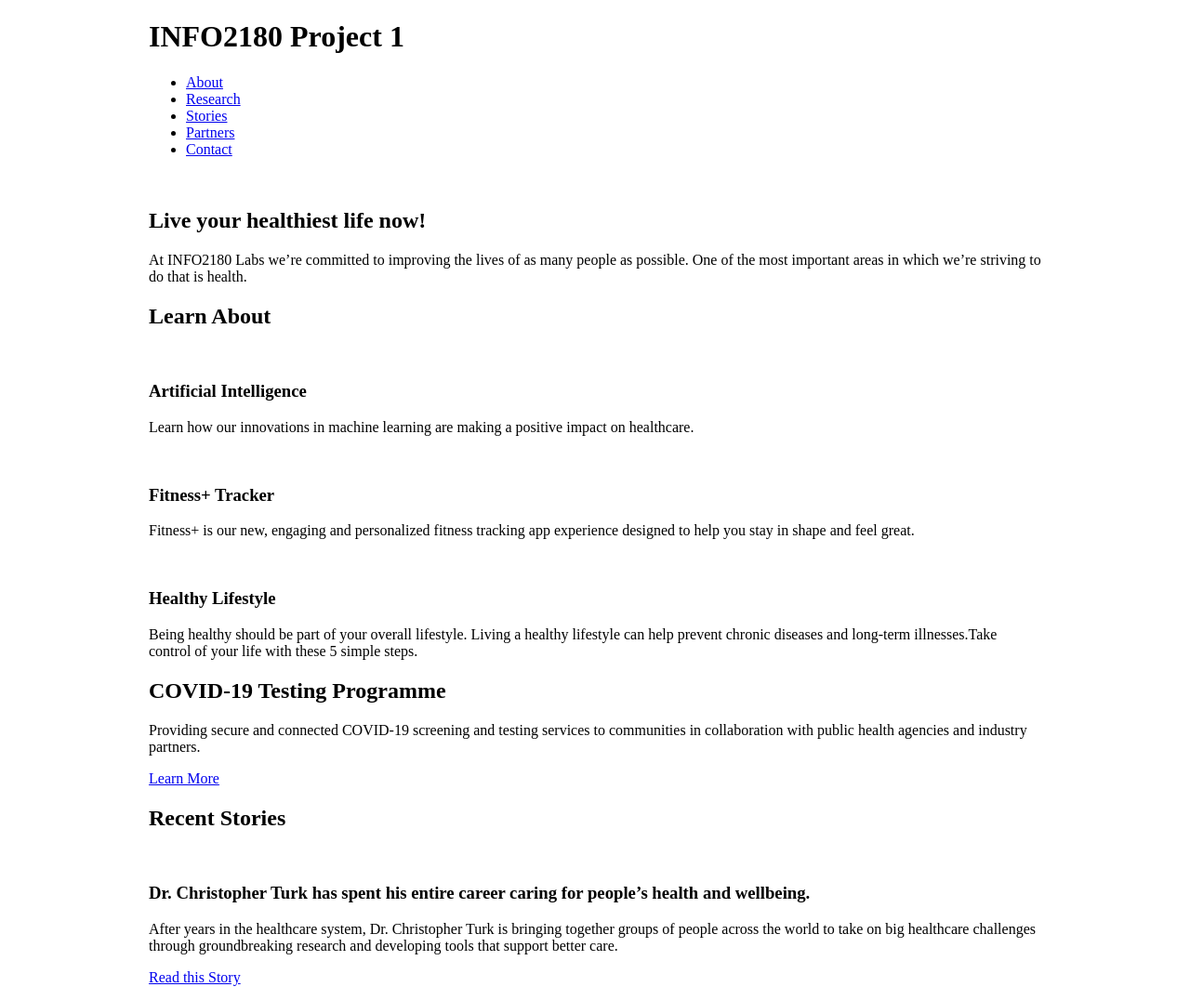
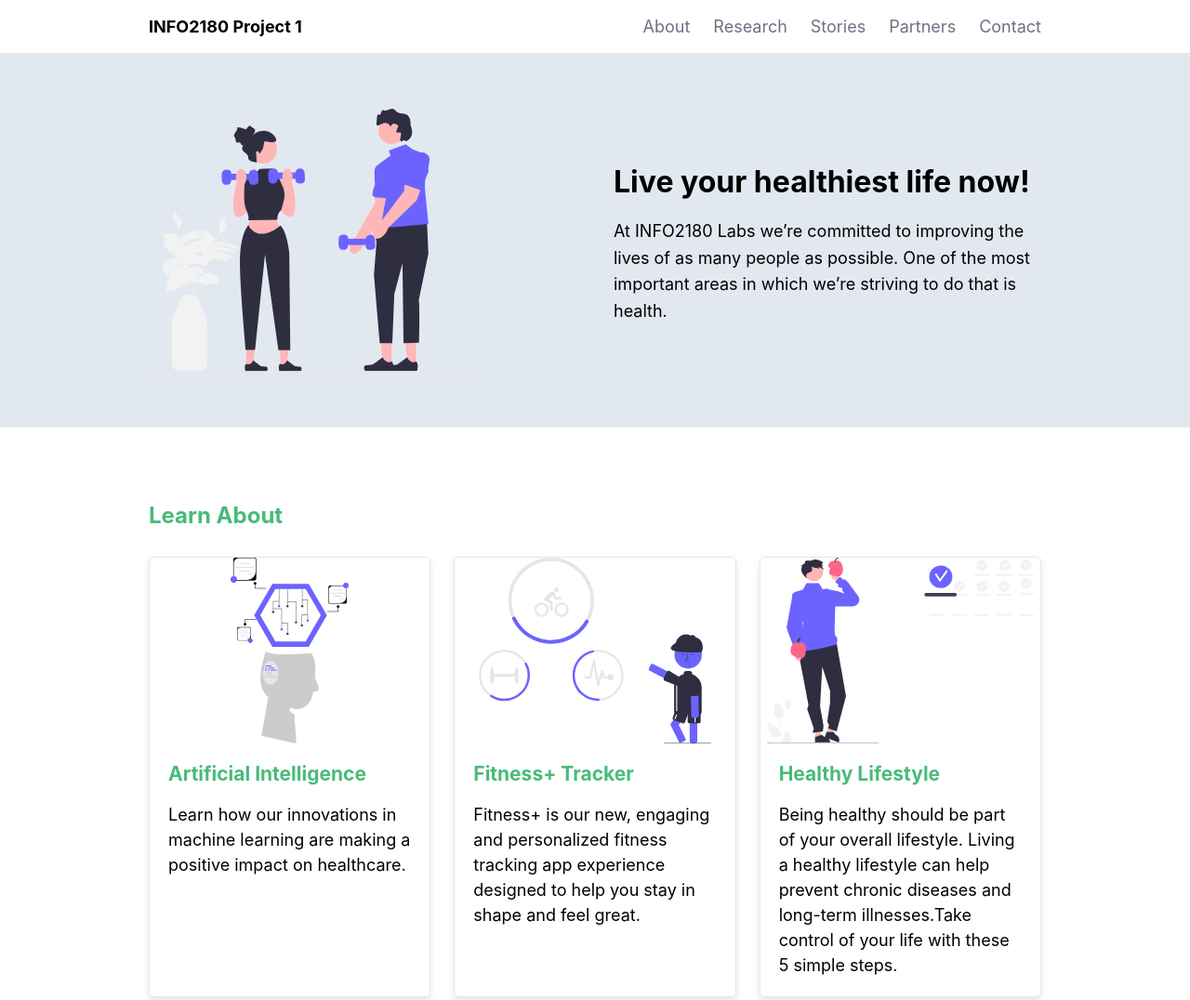
Before and after one commit to ZeelaKing21/info2180-project1, a plain HTML site: page index.html in a window 1280 px wide. Shown: the top 1076 px of the page at 93% size. Drawn offline with Linux system fonts and the light colour scheme.

Commit message:
Styled hero, cards and testing sections

```diff
--- a/index.html
+++ b/index.html
@@ -26,7 +26,8 @@
         <section class="overview-hero">
             <div class="container">
                 <div class="overview-hero-image">
-                    <img src="#" alt="">
+                    <img src="images/undraw_personal-trainer_bqkg.svg"
+                     alt="Personal trainer fitness illustration">
                 </div>
                 <div class="overview-hero-text">
                     <h2>Live  your healthiest life now!</h2>
@@ -39,21 +40,24 @@
                 <h2>Learn About</h2>
                 <div class="cards">
                     <div class="card">
-                        <img src="#" alt="">
+                        <img src="images/artificial-intelligence.svg"
+                        alt="Artificial intelligence illustration">
                         <div class="card-body">
                             <h3>Artificial Intelligence</h3>
                             <p>Learn how our innovations in machine learning are making a positive impact on healthcare.</p>
                         </div>
                     </div>
                     <div class="card">
-                        <img src="#" alt="">
+                        <img src="images/fitness-tracker.svg"
+                        alt="Fitness tracker illustration">
                         <div class="card-body">
                             <h3>Fitness+ Tracker</h3>
                             <p>Fitness+ is our new, engaging and personalized fitness tracking app experience designed to help you stay in shape and feel great.</p>
                         </div>
                     </div>
                     <div class="card">
-                        <img src="#" alt="">
+                        <img src="images/healthy-lifestyle.svg"
+                        alt="Healthy lifestyle illustration">
                         <div class="card-body">
                             <h3>Healthy Lifestyle</h3>
                             <p>Being healthy should be part of your overall lifestyle. Living a healthy lifestyle can help prevent chronic diseases and long-term illnesses.Take control of your life with these 5 simple steps.</p>
--- a/styles.css
+++ b/styles.css
@@ -1,7 +1,11 @@
-/* Add your CSS to this file */
+
+/* General Styles */
 body {
     margin: 0;
-    font-size: 16px;
+    font-size: 18px;
+    font-family: -apple-system, BlinkMacSystemFont,
+        "Segoe UI", Roboto, "Helvetica Neue",
+        Arial, "Noto Sans", sans-serif;
 }
 
 .container {
@@ -9,3 +13,182 @@ body {
     max-width: 960px;
     width: 100%;
 }
+
+/* Header and Navigation */
+header {
+    background-color: white;
+    font-size: 18px;
+}
+
+header .container {
+    display: flex;
+    justify-content: space-between;
+    align-items: center;
+}
+
+header h1 {
+    font-size: 18px;
+}
+
+nav ul {
+    display: flex;
+    list-style: none;
+    padding: 0;
+    gap: 25px;
+}
+
+nav a {
+    color: #6b7280;
+    text-decoration: none;
+}
+
+nav a:hover {
+    color: #5A67D8;
+}
+
+/* Hero Overview Section */
+.overview-hero {
+    background-color: #E2E8F0;
+    padding: 60px 0;
+}
+
+.overview-hero .container {
+    display: flex;
+    align-items: center;
+    justify-content: space-between;
+    gap: 40px;
+}
+
+.overview-hero-image {
+    flex: 1;
+}
+
+.overview-hero-image img {
+    width: 100%;
+    max-width: 350px;
+    height: auto;
+    display: block;
+}
+
+.overview-hero-text {
+    flex: 1;
+}
+
+.overview-hero-text h2 {
+    font-size: 32px;
+    margin-bottom: 20px;
+}
+
+.overview-hero-text p {
+    font-size: 18px;
+    line-height: 1.6;
+}
+
+/* Learn About Section */
+.learn-about {
+    padding: 60px 0;
+    background-color: white;
+}
+
+.learn-about h2 {
+    font-size: 24px;
+    color: #48BB78;
+    margin-bottom: 30px;
+}
+
+/* Three-column CSS Grid */
+.learn-about .cards {
+    display: grid;
+    grid-template-columns: repeat(3, 1fr);
+    gap: 25px;
+}
+
+/* Individual Cards */
+.learn-about .card {
+    border: 1px solid #E2E8F0;
+    border-radius: 5px;
+    box-shadow: 0 4px 8px rgba(0, 0, 0, 0.1);
+    overflow: hidden;
+    background-color: white;
+}
+
+/* Card Images */
+.learn-about .card img {
+    display: block;
+    width: 100%;
+    height: 200px;
+    object-fit: contain;
+}
+
+/* Card Text */
+.learn-about .card-body {
+    padding: 20px;
+}
+
+.learn-about .card h3 {
+    color: #48BB78;
+    font-size: 21px;
+    margin-top: 0;
+    margin-bottom: 15px;
+}
+
+.learn-about .card p {
+    font-size: 18px;
+    line-height: 1.5;
+    margin-bottom: 0;
+}
+
+/* Responsive Layout */
+@media (max-width: 768px) {
+    .learn-about .cards {
+        grid-template-columns: 1fr;
+    }
+}
+
+/* COVID-19 Testing Programme */
+.testing {
+    background-color: #4A5568;
+    color: white;
+    padding: 80px 0;
+}
+
+.testing .container {
+    display: flex;
+    justify-content: space-between;
+    align-items: center;
+    gap: 50px;
+}
+
+.testing-desciption {
+    flex: 2;
+}
+
+.testing-desciption h2 {
+    font-size: 24px;
+    margin-bottom: 20px;
+}
+
+.testing-desciption p {
+    font-size: 18px;
+    line-height: 1.6;
+}
+
+.testing .cta {
+    flex: 1;
+    text-align: center;
+}
+
+.testing .btn {
+    display: inline-block;
+    background-color: #48BB78;
+    color: white;
+    padding: 15px 30px;
+    text-decoration: none;
+    border-radius: 5px;
+    font-size: 18px;
+    font-weight: bold;
+}
+
+.testing .btn:hover {
+    background-color: #38A169;
+}
```
Also changed, not shown: images/Fitness-Tracker.svg (added), images/artificial-intelligence.svg (added), images/healthy-lifestyle.svg (added), images/undraw_personal-trainer_bqkg.svg (added).
